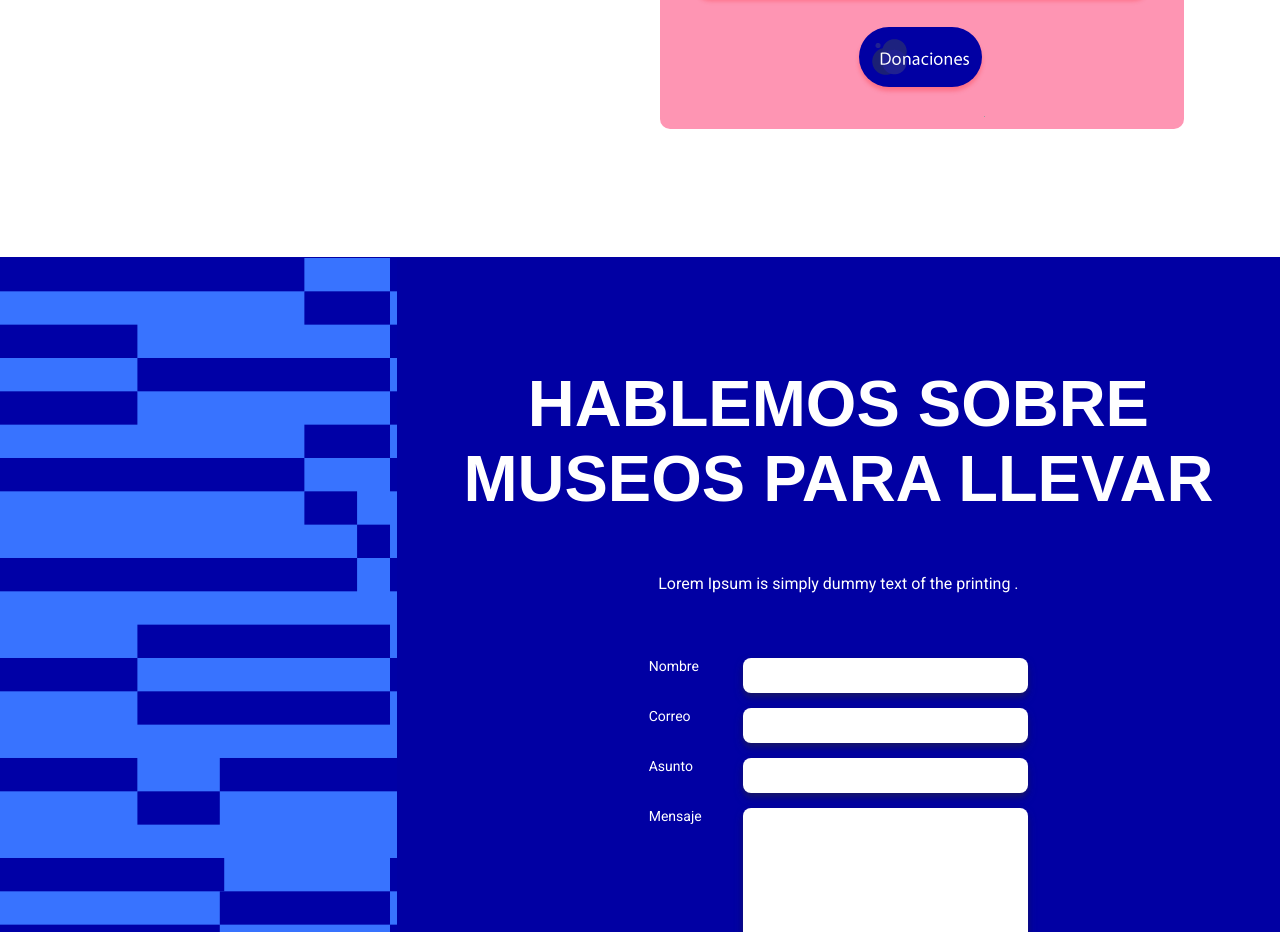
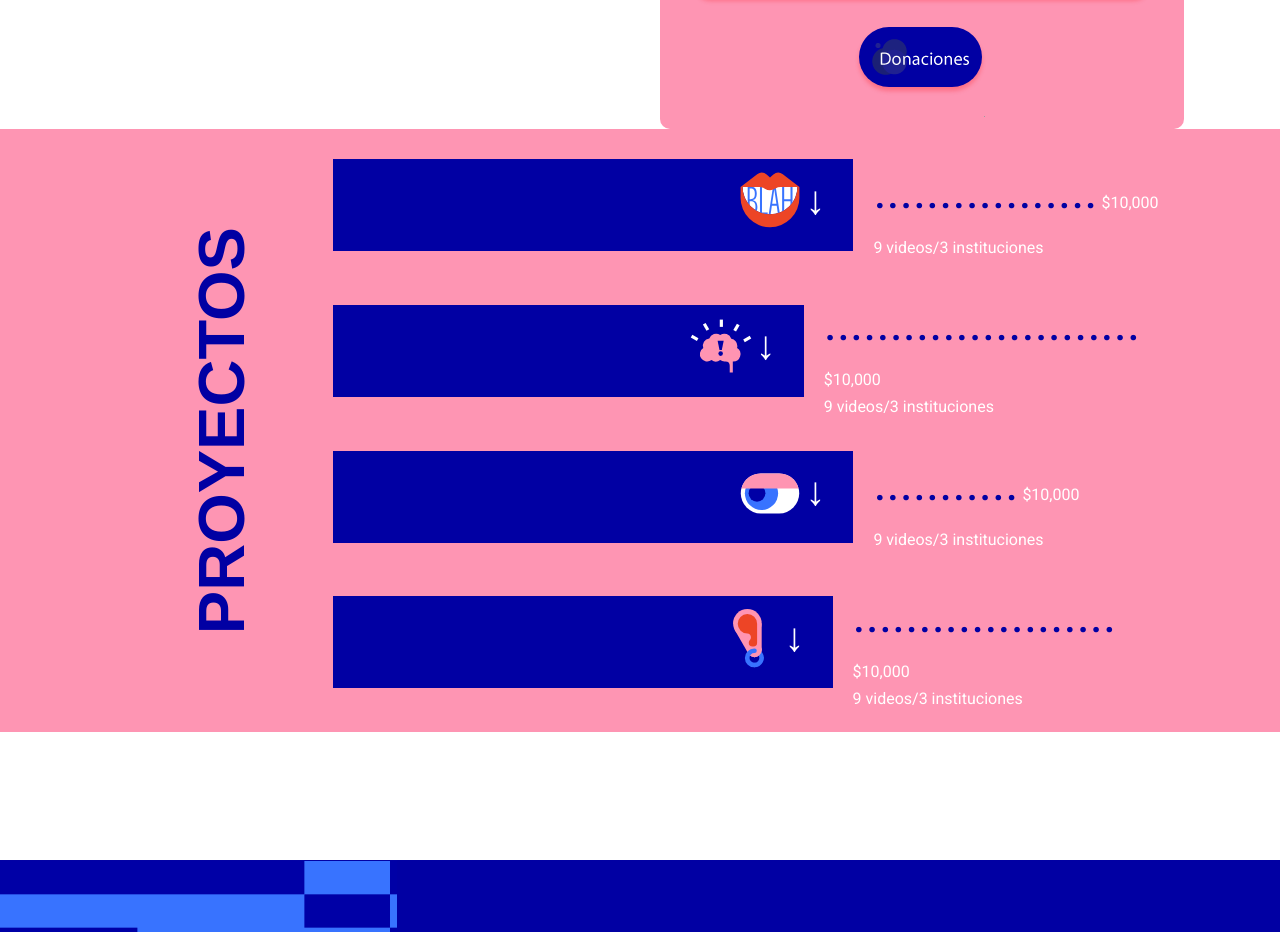
Before and after one commit to cetav-ddw/museos-llevar, a website: page index.html in a window 1280 px wide. Shown: the part 7581-8513 px from the top of the page. Drawn offline with nearby package versions, Linux system fonts and the light colour scheme.

Commit message:
Projects (#39)
* feat: project styles and functionality are created

* fix: html and scss structure is changed

Co-authored-by: PaulaZP <mzp1405@gmail.com>

```diff
--- a/index.html
+++ b/index.html
@@ -373,6 +373,77 @@
         </div>
     </section>
 
+    <section class="b-pink">
+        <div class="box-proyect wrapper">
+            <h1 class="box-title">Proyectos</h1>
+            <div class="box-cards-content">
+                <div class="box-card">
+                    <div class="card">
+                        <p class="content">It was popularised in the 1960s with the release of Letraset sheets containing Lorem Ipsum passages, and more recently with desktop publishing software like Aldus PageMaker including versions of Lorem Ipsum.</p>
+
+                        <div class="cardContainer">
+                            <img src="img/MPLL-Icons-2.svg" alt="">
+                            <input class="arrow" type="checkbox">
+                        </div>
+                    </div>
+
+                    <div class="metas">
+                        <p><span>.................</span> $10,000</p>
+                        <p>9 videos/3 instituciones</p>
+                    </div>
+                </div>
+
+                <div class="box-card">
+                    <div class="card">
+                        <p class="content">It was popularised in the 1960s with the release of Letraset sheets containing Lorem Ipsum passages, and more recently with desktop publishing software like Aldus PageMaker including versions of Lorem Ipsum.</p>
+
+                        <div class="cardContainer">
+                            <img src="img/MPLL-Icons-1.svg" alt="">
+                            <input class="arrow" type="checkbox">
+                        </div>
+                    </div>
+
+                    <div class="metas">
+                        <p><span>........................</span> $10,000</p>
+                        <p>9 videos/3 instituciones</p>
+                    </div>
+                </div>
+
+                <div class="box-card">
+                    <div class="card">
+                        <p class="content">It was popularised in the 1960s with the release of Letraset sheets containing Lorem Ipsum passages, and more recently with desktop publishing software like Aldus PageMaker including versions of Lorem Ipsum.</p>
+
+                        <div class="cardContainer">
+                            <img src="img/MPLL-Icons-3.svg" alt="">
+                            <input class="arrow" type="checkbox">
+                        </div>
+                    </div>
+
+                    <div class="metas">
+                        <p><span>...........</span> $10,000</p>
+                        <p>9 videos/3 instituciones</p>
+                    </div>
+                </div>
+
+                <div class="box-card">
+                    <div class="card">
+                        <p class="content">It was popularised in the 1960s with the release of Letraset sheets containing Lorem Ipsum passages, and more recently with desktop publishing software like Aldus PageMaker including versions of Lorem Ipsum.</p>
+
+                        <div class="cardContainer">
+                            <img src="img/MPLL-Icons-4.svg" alt="">
+                            <input class="arrow" type="checkbox">
+                        </div>
+                    </div>
+
+                    <div class="metas">
+                        <p><span>....................</span> $10,000</p>
+                        <p>9 videos/3 instituciones</p>
+                    </div>
+                </div>
+            </div>
+        </div>
+    </section>
+
     <section id="contact" class="form">
         <aside class="form__decoration">
         </aside>
@@ -427,6 +498,7 @@
     <script src="js/sidebar.js"></script>
     <script src="js/slider.js"></script>
     <script src="./js/arrow-up.js"></script>
+    <script src="./js/projects.js"></script>
     <script
         id="mcjs">!function (c, h, i, m, p) { m = c.createElement(h), p = c.getElementsByTagName(h)[0], m.async = 1, m.src = i, p.parentNode.insertBefore(m, p) }(document, "script", "https://chimpstatic.com/mcjs-connected/js/users/0460fca35d2fa74e5eaedfacc/6c41c1f6ad57372ee67de7760.js");</script>
 
--- /dev/null
+++ b/js/projects.js
@@ -0,0 +1,14 @@
+let content = document.querySelectorAll(".content");
+let arrows = document.querySelectorAll(".arrow");
+
+for(let i = 0; i < arrows.length; i++) {
+    arrows[i].addEventListener("change", () => {
+        for(let m = 0; m < content.length; m++) {
+            if (arrows[i].checked) {
+                content[i].style.display = "block";
+            } else {
+                content[i].style.display = "none";
+            }
+        }
+    })
+}
--- /dev/null
+++ b/sass/partials/_projects.scss
@@ -0,0 +1,104 @@
+.box-proyect {
+    display: flex;
+    flex-direction: column;
+    justify-content: space-around;
+
+    @media (min-width: 60rem) {
+        flex-direction: row;
+    }
+}
+
+.box-title {
+    color: $dark-blue;
+    text-align: center;
+
+    @media (min-width: 60rem) {
+        width: 10%;
+        transform: rotate(180deg);
+        writing-mode: vertical-lr;
+    }
+}
+
+.box-cards-content {
+    @media (min-width: 60rem) {
+        width: 80%;
+    }
+}
+
+.box-card {
+    align-items: center;
+    display: flex;
+    flex-direction: column;
+    margin: 2rem;
+
+
+    @media (min-width: 60rem) {
+        flex-direction: row;
+    }
+}
+
+.card {
+    background-color: #0100A3;
+    display: flex;
+    flex-direction: row;
+    justify-content: end;
+    padding: 1rem;
+    width: 100%;
+
+    p {
+        color: white;
+        display: none;
+        line-height: 1.5rem;
+        margin: 1rem;
+        text-align: justify;
+    }
+
+    @media (min-width: 60rem) {
+        width: 50rem;
+    }
+}
+
+.cardContainer {
+    align-items: center;
+    display: flex;
+    justify-content: end;
+    margin: 0 1.5rem 1rem 3rem;
+}
+
+.metas {
+    color: white;
+    display: flex;
+    flex-direction: column;
+    font-size: 1.5rem;
+    margin-left: 2rem;
+
+    p {
+        margin: 0;
+    }
+
+    span {
+        color: $dark-blue;
+        font-size: $typo-xl;
+    }
+
+    @media (min-width: 60rem) {
+        display: block;
+    }
+}
+
+.arrow {
+    -webkit-appearance: none;
+    width: 5.5rem;
+}
+
+.arrow:before {
+    content: "↓";
+    color: white;
+    font-size: 40px;
+}
+
+.arrow:checked:before {
+    color: white;
+    content: "↑";
+    font-size: 40px;
+}
--- a/sass/styles.scss
+++ b/sass/styles.scss
@@ -11,3 +11,4 @@
 @import 'partials/description';
 @import 'partials/donations';
 @import 'partials/newsletter';
+@import 'partials/projects';
```
Also changed, not shown: img/arrow-06.svg (added), public/css/styles.css, 1 other file.
